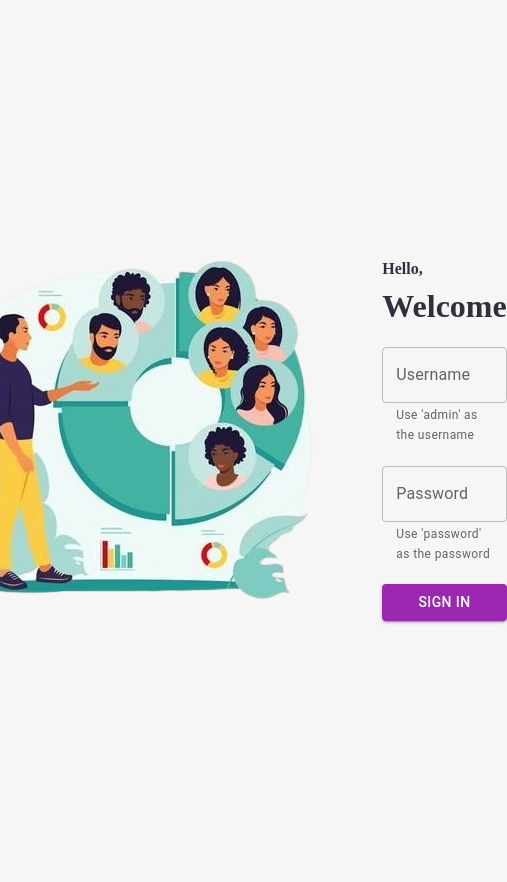
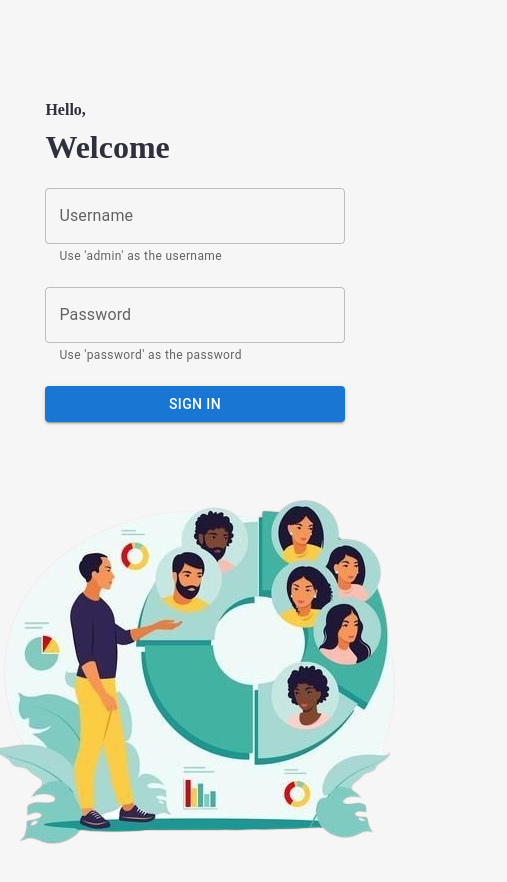
Before and after one commit to janadari/user_management_web, a React (Create React App) app: page /login in a window 390 px wide. Shown: the top 882 px of the page, 507 px wide, since content can reach past the window. Before the commit the page ends 860 px from the top, so only its background shows below. Built offline with nearby package versions, Linux system fonts and the light colour scheme.

Commit message:
mobile view responsiveness - login screen

```diff
--- a/src/components/Header.js
+++ b/src/components/Header.js
@@ -18,8 +18,8 @@ const Header = () => {
 
   if (!isAuthenticated) return;
   return (
-    <div>
-      <div>
+    <div className=" flex-1">
+      <div className="flex-right flex-1">
         <Link to="/" onClick={handleLogout}>
           <button>Logout</button>
         </Link>
--- a/src/index.css
+++ b/src/index.css
@@ -63,19 +63,15 @@ margin-bottom: 0px;
   margin-top: 10px;
 }
 
-.red{
-  background-color: #9c27b0 !important;
-  color: white;
-}
 
 .flex-1{
-  display: flex;
+display: flex;
 flex:1
 }
 .flex-left{
   justify-content: flex-start;
   align-items: center;
-  }
+}
 
   .flex-right{
     justify-content: flex-end;
@@ -90,3 +86,23 @@ align-items: center;
 .input-box {
    padding-bottom: 20px;
 }
+
+/* 991.98  for tablet*/
+/* 768px for mobile */
+@media screen and (max-width: 991.98px) {
+
+  .flex-container {
+      flex-direction: column-reverse;
+height:auto
+  }
+
+  .login-container{
+    width: 100%;
+margin-top: 80px;
+  }
+  .flex-1{
+    width: 80%;
+justify-content: center;
+
+  }
+}
```
